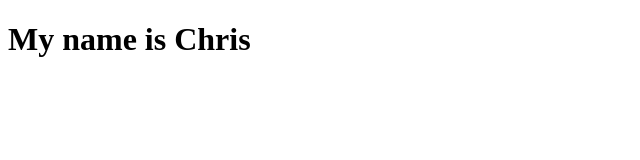
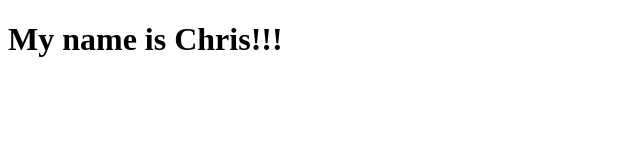
Before and after one commit to Lisplegend13/First-Github-projet, a plain HTML site: page index.html in a window 1280 px wide. Shown: the full height of the page, 0-640 px from the left. Drawn offline with Linux system fonts and the light colour scheme.

Commit message:
add exclamation marks

```diff
--- a/index.html
+++ b/index.html
@@ -8,7 +8,7 @@
     <title>Document</title>
 </head>
 <body>
-    <h1>My name is Chris
+    <h1>My name is Chris!!!
     </h1>
 </body>
 </html>
```
